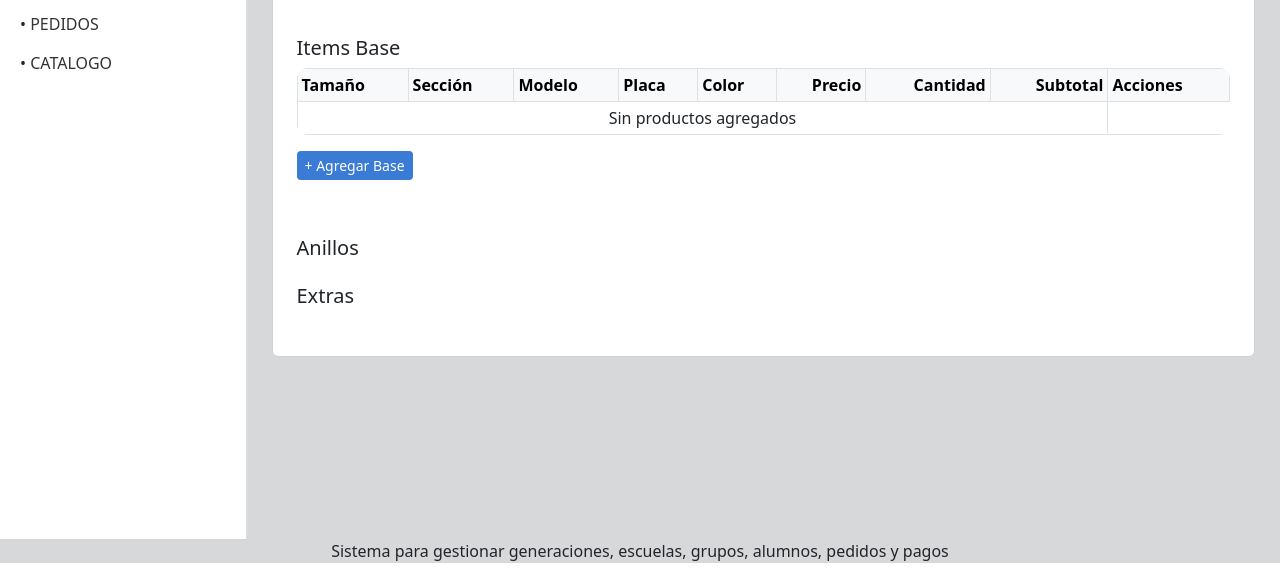
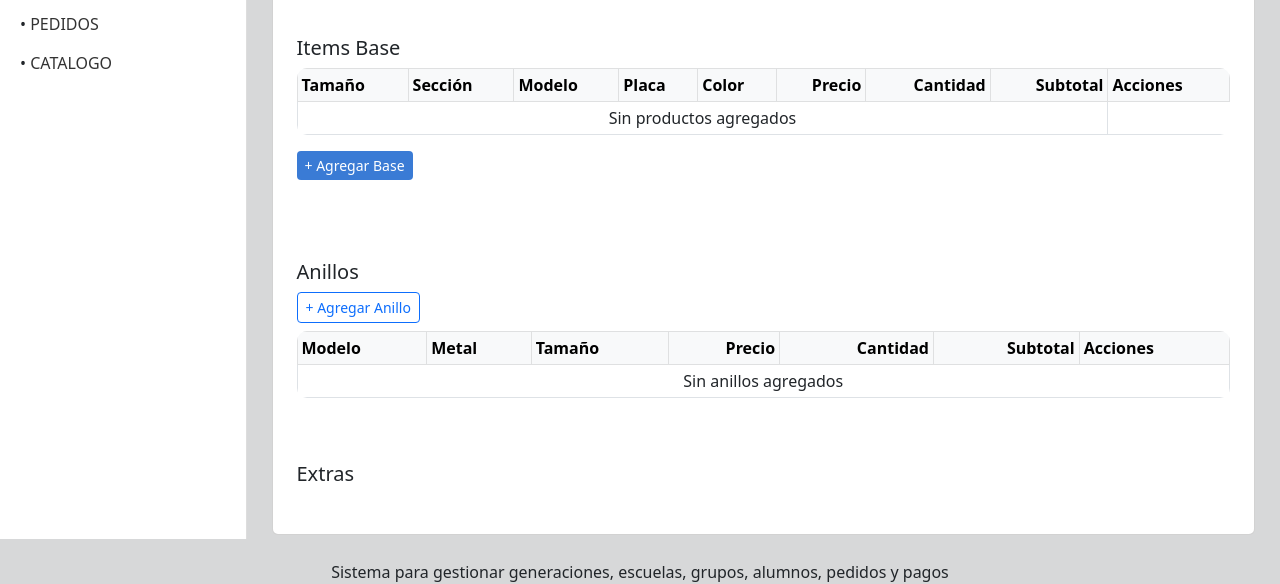
Before and after one commit to netoxdw/seriartAppBackend, a Django app: template templates/ventas/pedido_detail.html in a window 1280 px wide. Shown: the part 324-908 px from the top of the page. Before the commit the page ends 887 px from the top, so only its background shows below. Run offline with Django 5.2, Linux system fonts and the light colour scheme; the template is opened without the code that fills it, so the values that code supplies are empty.

Commit message:
pedido anillos detail, create, update, delete done

```diff
--- a/apps/ventas/urls.py
+++ b/apps/ventas/urls.py
@@ -1,19 +1,25 @@
 from django.urls import path
-from .views import PedidoCreateView, PedidoDetailView, PedidoItemBaseCreateView, alumno_pedido_redirect, PedidoItemBaseUpdateView, PedidoItemBaseDeleteView
+from .views import (
+    PedidoCreateView,
+    PedidoDetailView,
+    PedidoItemBaseCreateView,
+    alumno_pedido_redirect,
+    PedidoItemBaseUpdateView,
+    PedidoItemBaseDeleteView,
+    PedidoItemAnilloCreateView,
+    PedidoItemAnilloUpdateView,
+    PedidoItemAnilloDeleteView
+    )
 
 urlpatterns = [
     path('pedidos/nuevo/<int:alumno_id>/', PedidoCreateView.as_view(), name='pedido_create'),
     path('pedidos/<int:pk>/', PedidoDetailView.as_view(), name='pedido_detail'),
     path('pedidos/<int:pedido_id>/add-base/', PedidoItemBaseCreateView.as_view(), name='itembase_create'),
     path('alumnos/<int:alumno_id>/pedido/', alumno_pedido_redirect, name='alumno_pedido'),
-    path(
-        'itembase/<int:pk>/editar/',
-        PedidoItemBaseUpdateView.as_view(),
-        name='itembase_update'
-    ),
-    path(
-        'itembase/<int:pk>/eliminar/',
-        PedidoItemBaseDeleteView.as_view(),
-        name='itembase_delete'
-    ),
+    path('itembase/<int:pk>/editar/', PedidoItemBaseUpdateView.as_view(), name='itembase_update'),
+    path('itembase/<int:pk>/eliminar/', PedidoItemBaseDeleteView.as_view(), name='itembase_delete'),
+
+    path('pedidos/<int:pedido_id>/add-anillo/', PedidoItemAnilloCreateView.as_view(), name='itemanillo_create'),
+    path('itemanillo/<int:pk>/editar/', PedidoItemAnilloUpdateView.as_view(), name='itemanillo_update'),
+    path('itemanillo/<int:pk>/eliminar/', PedidoItemAnilloDeleteView.as_view(), name='itemanillo_delete'),
 ]
--- a/templates/ventas/pedido_detail.html
+++ b/templates/ventas/pedido_detail.html
@@ -101,7 +101,7 @@
 
                 <!-- 🚀 ACCIONES -->
                 <td class="text-center">
-                    <a href="{% url 'itembase_update' item.id %}" class="btn btn-sm btn-warning">
+                    <a href="{% url 'itembase_update' item.id %}" class="btn-outline-warning">
                         ✏️
                     </a>
 
@@ -131,13 +131,71 @@
     <br>
 
     <!-- ANILLOS -->
-    <h5>Anillos</h5>
-    <ul>
-        {% for item in items_anillo %}
-        <li>{{ item.anillo.modelo }} - ${{ item.subtotal }}</li>
-        {% endfor %}
-    </ul>
 
+
+    <h5 class="mt-4">Anillos</h5>
+
+    <!-- ➕ BOTÓN -->
+    <div class="mb-2">
+        <a href="{% url 'itemanillo_create' pedido.id %}" class="btn btn-outline-primary btn-sm">
+            + Agregar Anillo
+        </a>
+    </div>
+
+    <!-- 📋 TABLA -->
+    <table class="table table-sm table-bordered align-middle">
+        <thead class="table-light">
+            <tr>
+                <th>Modelo</th>
+                <th>Metal</th>
+                <th>Tamaño</th>
+                <th class="text-end">Precio</th>
+                <th class="text-end">Cantidad</th>
+                <th class="text-end">Subtotal</th>
+                <th>Acciones</th>
+            </tr>
+        </thead>
+
+        <tbody>
+            {% for item in items_anillo %}
+            <tr>
+                <td>{{ item.anillo.modelo }}</td>
+                <td>{{ item.anillo.metal }}</td>
+                <td>{{ item.tamano_anillo }}</td>
+
+                <td class="text-end">${{ item.precio_unitario }}</td>
+                <td class="text-end">{{ item.cantidad }}</td>
+                <td class="text-end">
+                    <strong>${{ item.subtotal }}</strong>
+                </td>
+
+                <!-- 🚀 ACCIONES -->
+                <td class="text-center">
+                    <a href="{% url 'itemanillo_update' item.id %}" class="btn btn-sm btn-warning">
+                        ✏️
+                    </a>
+
+                    <a href="{% url 'itemanillo_delete' item.id %}" class="btn btn-sm btn-danger">
+                        🗑
+                    </a>
+                </td>
+            </tr>
+
+            {% empty %}
+            <tr>
+                <td colspan="7" class="text-center">
+                    Sin anillos agregados
+                </td>
+            </tr>
+            {% endfor %}
+        </tbody>
+    </table>
+
+    <br>
+    <br>
+
+
+    <!-- EXTRAS -->
     <h5>Extras</h5>
     <ul>
         {% for item in items_extra %}
```
Also changed, not shown: apps/ventas/form.py (renamed from apps/ventas/forms.py, +14 -1 lines), apps/ventas/views.py (+42 -2 lines), templates/ventas/itemanillo_confirm_delete.html (added, +28 -0 lines), templates/ventas/itemanillo_form.html (added, +42 -0 lines).
